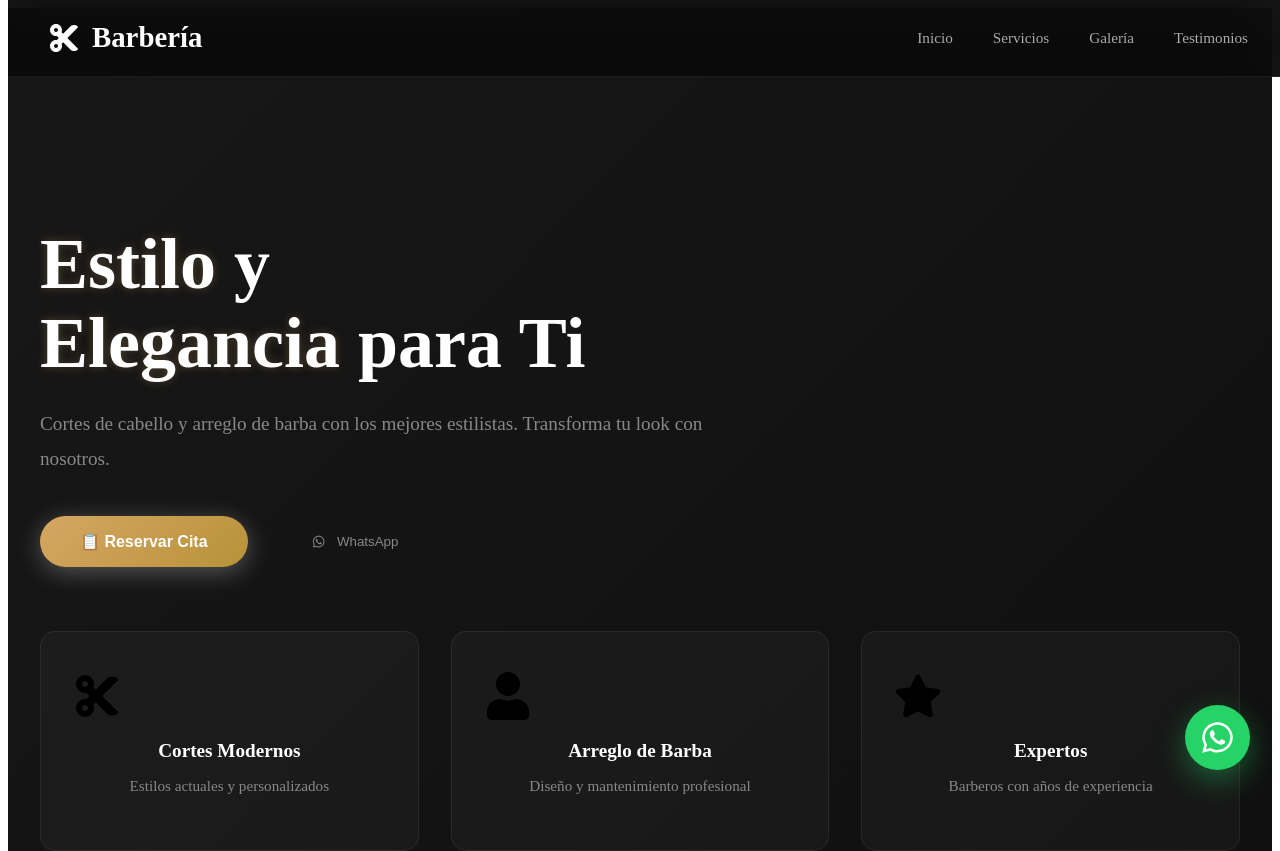
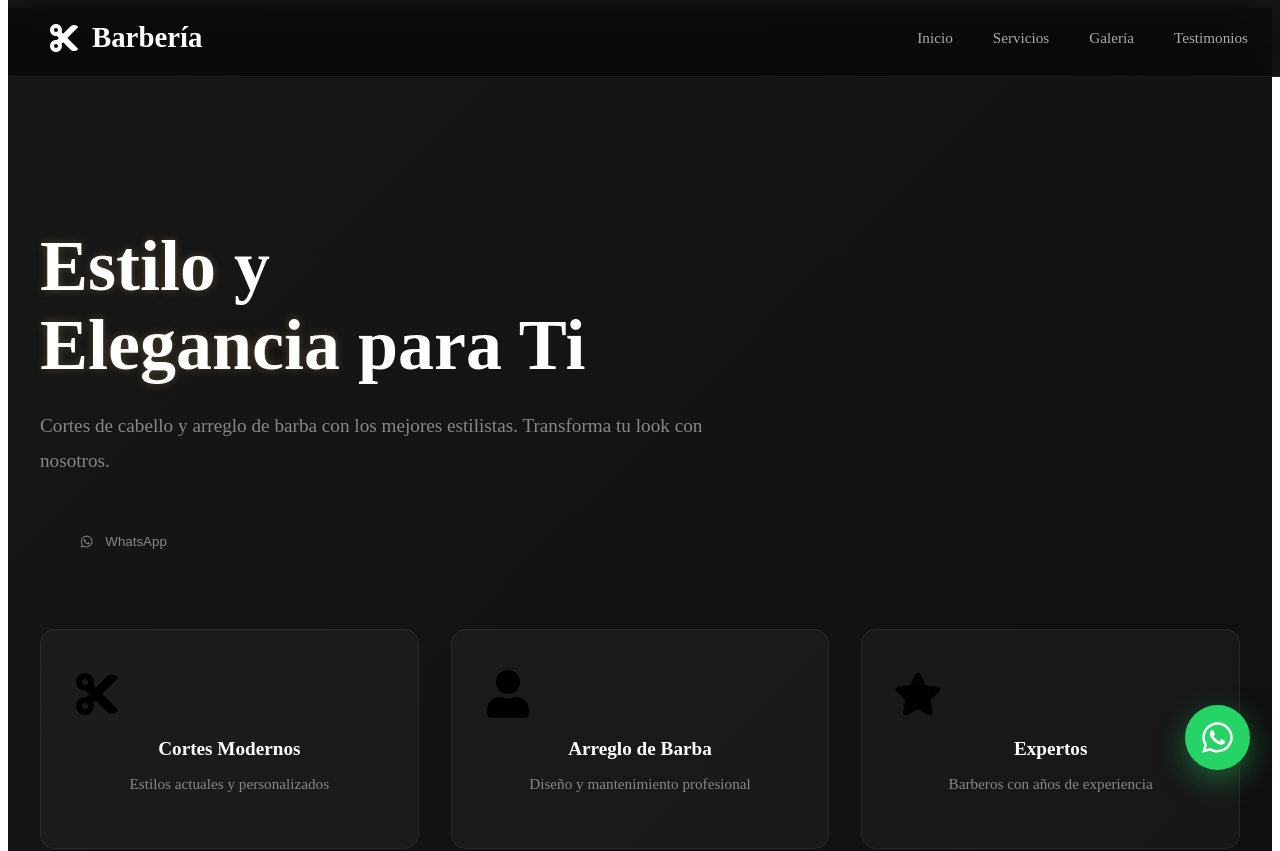
Before and after one commit to hweest/barberia-web, a React (Vite) app in the folder frontend/: page / in a window 1280 px wide. Shown: the top 851 px of the page. Built offline with nearby package versions, Linux system fonts and the light colour scheme; no server answers; the HTML template or start-up script is replaced by a standard one.

Commit message:
🗑️ Eliminar botón de Reservar Cita del Navbar-fix

```diff
--- a/frontend/src/components/Hero.jsx
+++ b/frontend/src/components/Hero.jsx
@@ -27,17 +27,6 @@ function Hero() {
               Transforma tu look con nosotros.
             </p>
             <div className="hero-buttons">
-              {/* BOTÓN QUE ABRE EL MODAL DE RESERVA */}
-              <button
-                className="btn-primary"
-                onClick={() => setIsModalOpen(true)}
-                style={{
-                  background: "linear-gradient(135deg, #d4a762, #b8923a)",
-                }}
-              >
-                📋 Reservar Cita
-              </button>
-
               {/* BOTÓN QUE VA DIRECTAMENTE A WHATSAPP */}
               <button className="btn-secondary" onClick={handleReservaWhatsApp}>
                 <FaWhatsapp /> WhatsApp
```
